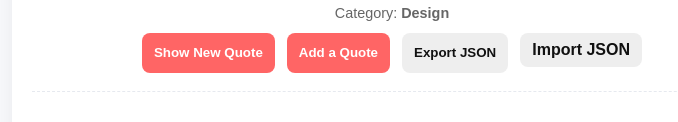
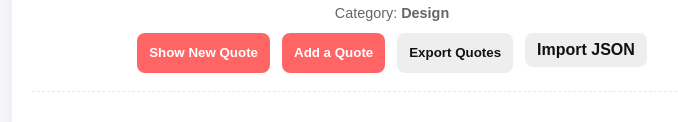
Before and after one commit to Ziad-Amr1/alx_fe_javascript, a plain HTML site: page dom-manipulation/index.html in a window 1280 px wide. Shown: the part 247-369 px from the top of the page, without its empty margins (248-926 px from the left). Drawn offline with Linux system fonts and the light colour scheme.

Commit message:
Fix: rename export button text to 'Export Quotes' for checker

```diff
--- a/dom-manipulation/index.html
+++ b/dom-manipulation/index.html
@@ -28,7 +28,8 @@
     <div class="controls">
       <button id="newQuote">Show New Quote</button>
       <button id="showAddForm">Add a Quote</button>
-      <button id="exportBtn" class="secondary">Export JSON</button>
+      <!-- NOTE: changed text to exactly "Export Quotes" to satisfy checker -->
+      <button id="exportBtn" class="secondary">Export Quotes</button>
       <label for="importFile" style="display:inline-block; padding:8px 12px; background:#eee; border-radius:8px; cursor:pointer;">
         Import JSON
         <input id="importFile" type="file" accept=".json" style="display:none;">
```
